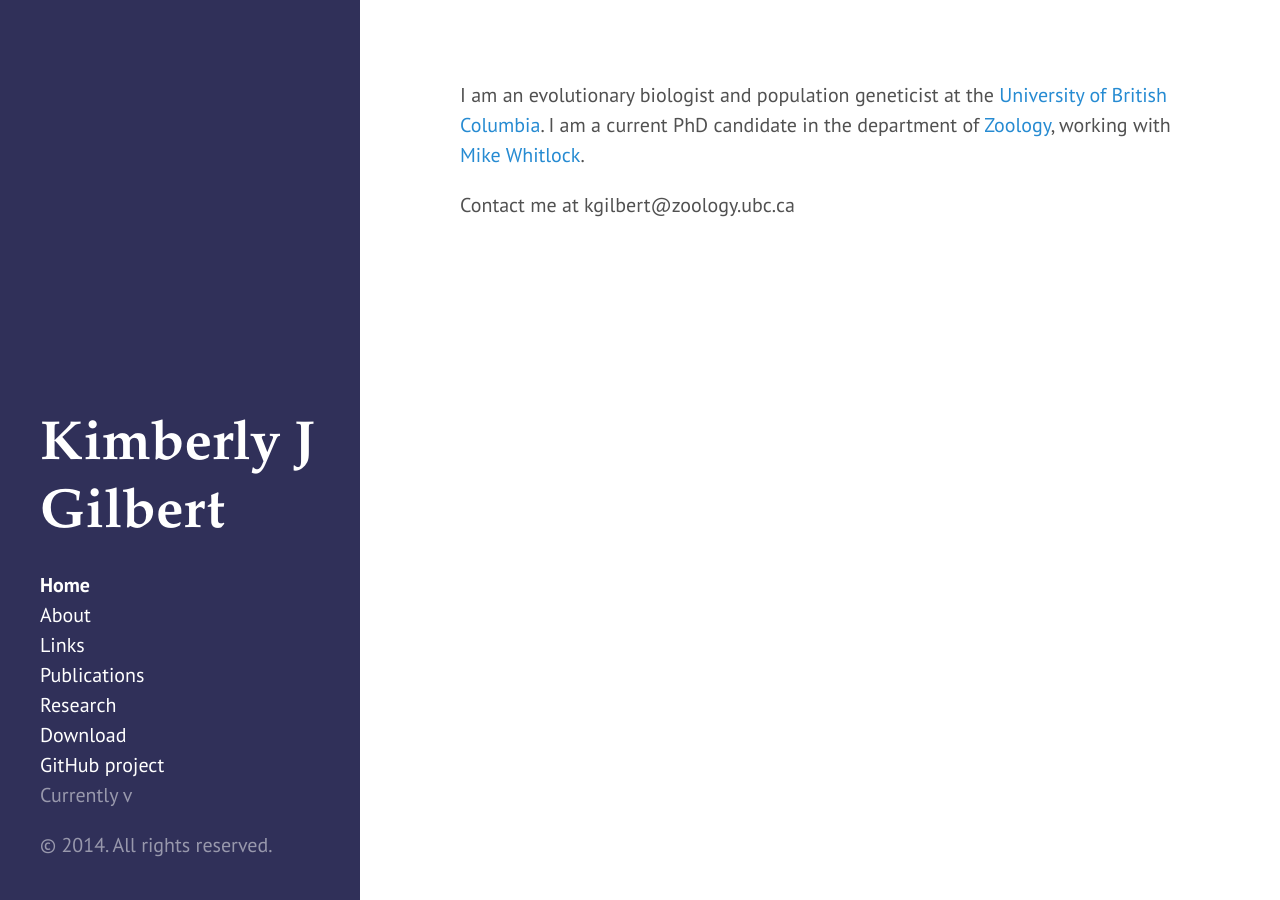
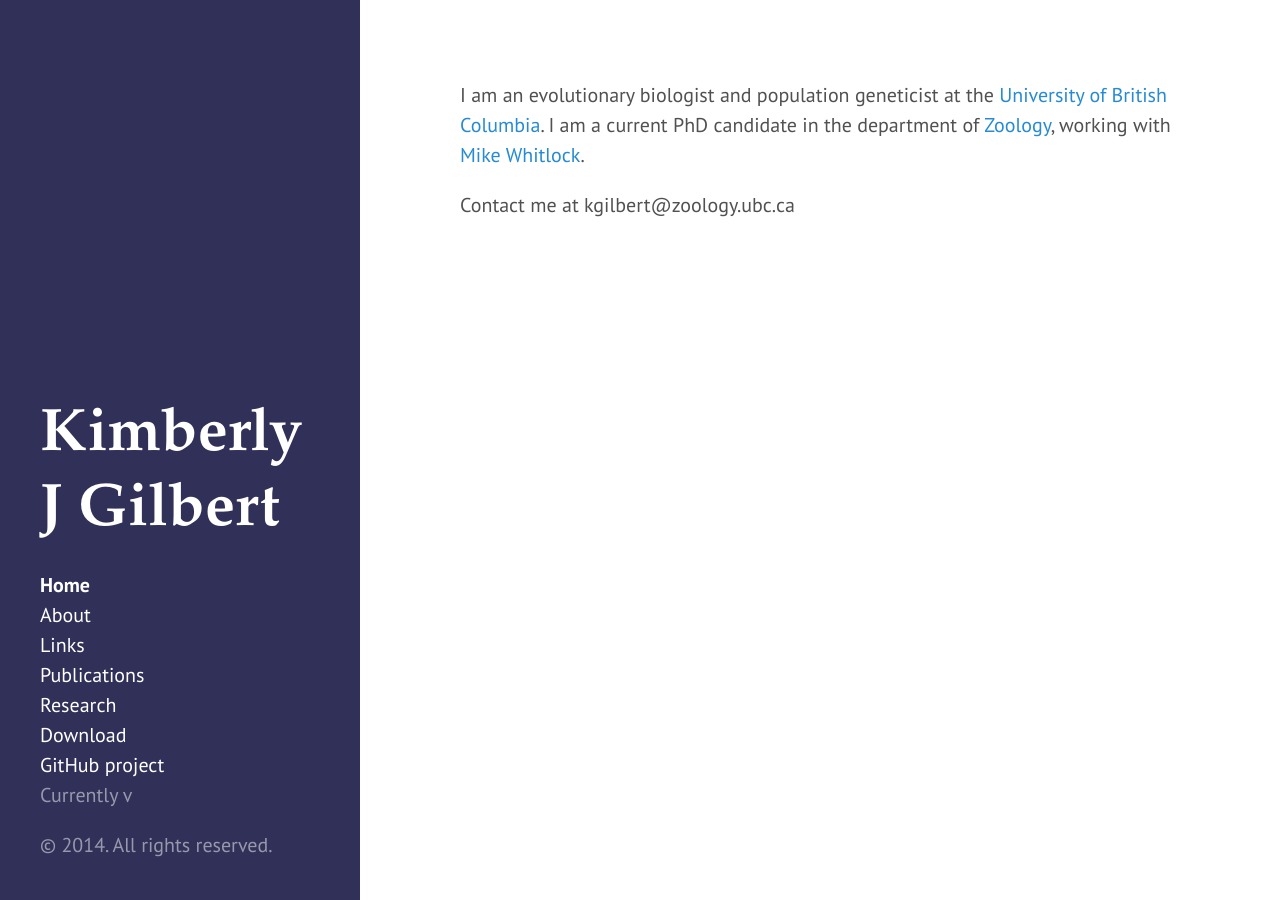
Before and after one commit to kjgilbert/kjgilbert.github.io, a Jekyll site: the page built from index.md, in a window 1280 px wide. Built offline with Jekyll 4.4.1, drawn with Linux system fonts in a browser that asks for light colours; Markdown is read by kramdown in place of the engine named in the settings.

Commit message:
playing with fonts

```diff
--- a/public/css/hyde.css
+++ b/public/css/hyde.css
@@ -85,7 +85,7 @@ html {
   margin-top: 0;
   /*font-family: "Abril Fatface", serif;*/
   font-family: "Garamond", serif; /* THIS ONE CHANGES THE MAIN TITLE FONT */
-  font-size: 2.75rem; /* size of main title font */
+  font-size: 3rem; /* size of main title font */
 }
 
 /* Sidebar nav */
```
